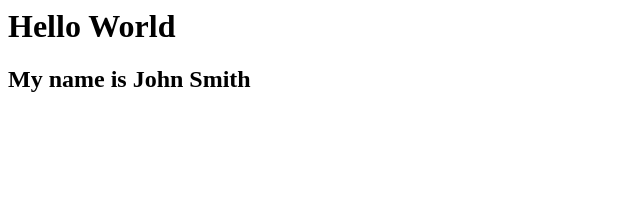
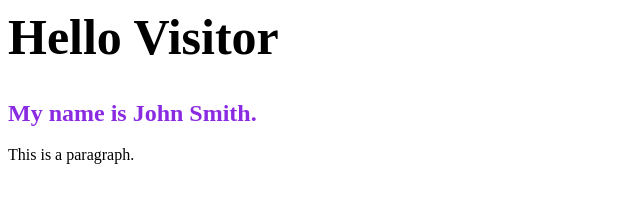
Before and after one commit to kimtaejoon01/medvis24, a plain HTML site: page index.html in a window 1280 px wide. Shown: the whole page, without its empty margins (0-640 px from the left). Drawn offline with Linux system fonts and the light colour scheme.

Commit message:
Pending changes exported from your codespace

```diff
--- a/index.html
+++ b/index.html
@@ -1,2 +1,14 @@
-<h1> Hello World </h1>
-<h2> My name is John Smith</h2>
+<html>
+<head>
+    <title>MedVis24</title>
+    <link rel='stylesheet' href = 'style.css'>
+
+</head>
+<body>
+<h1>Hello Visitor</h1>
+<h2>My name is John Smith. </h2>
+<p>This is a paragraph. </p>
+</body>
+
+
+</html>
--- /dev/null
+++ b/style.css
@@ -0,0 +1,8 @@
+h1{
+    color: #000;
+    font-size: 50;
+}
+
+h2{
+    color: blueviolet;
+}
```
Also changed, not shown: 1 other file.
